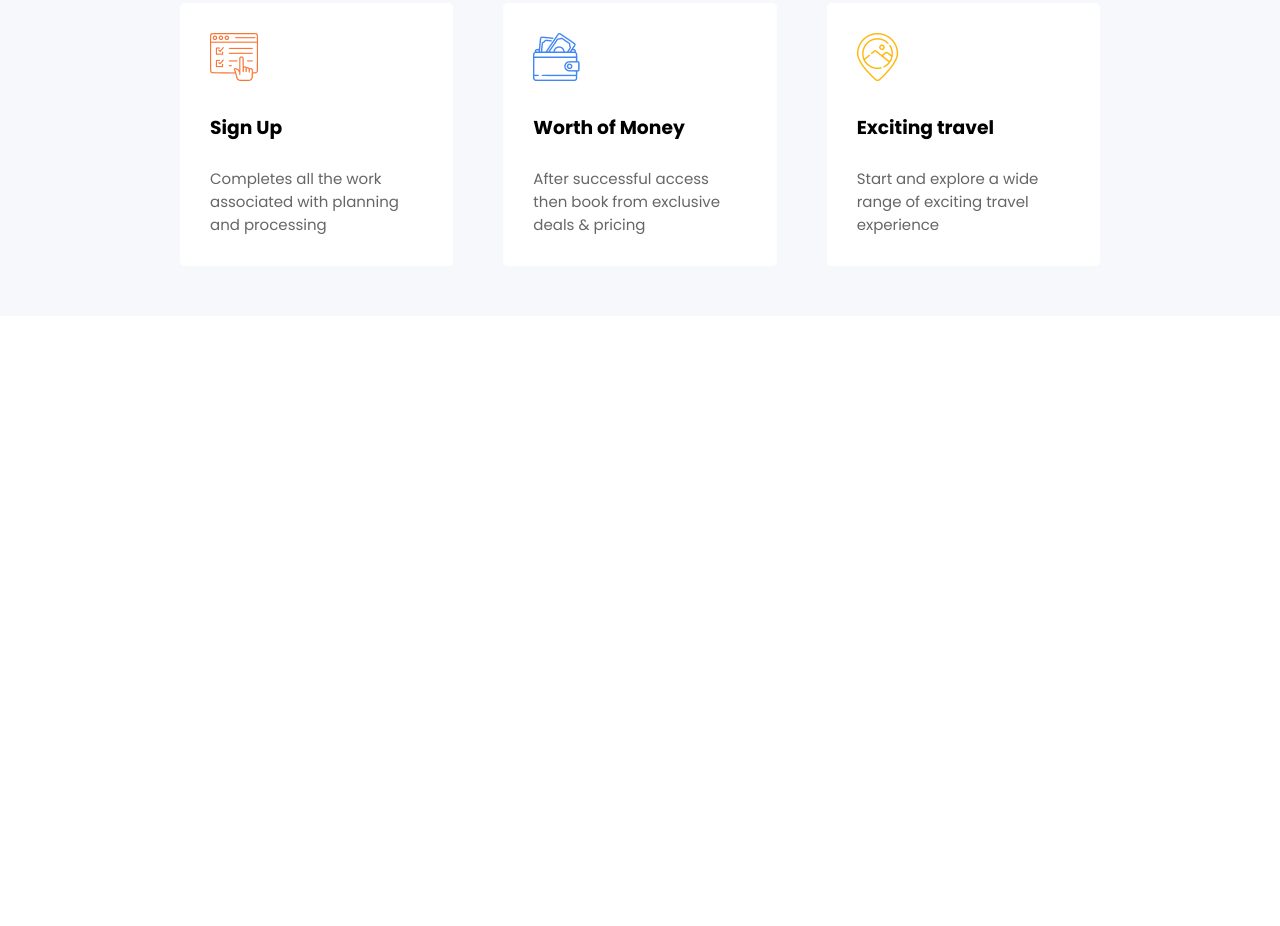
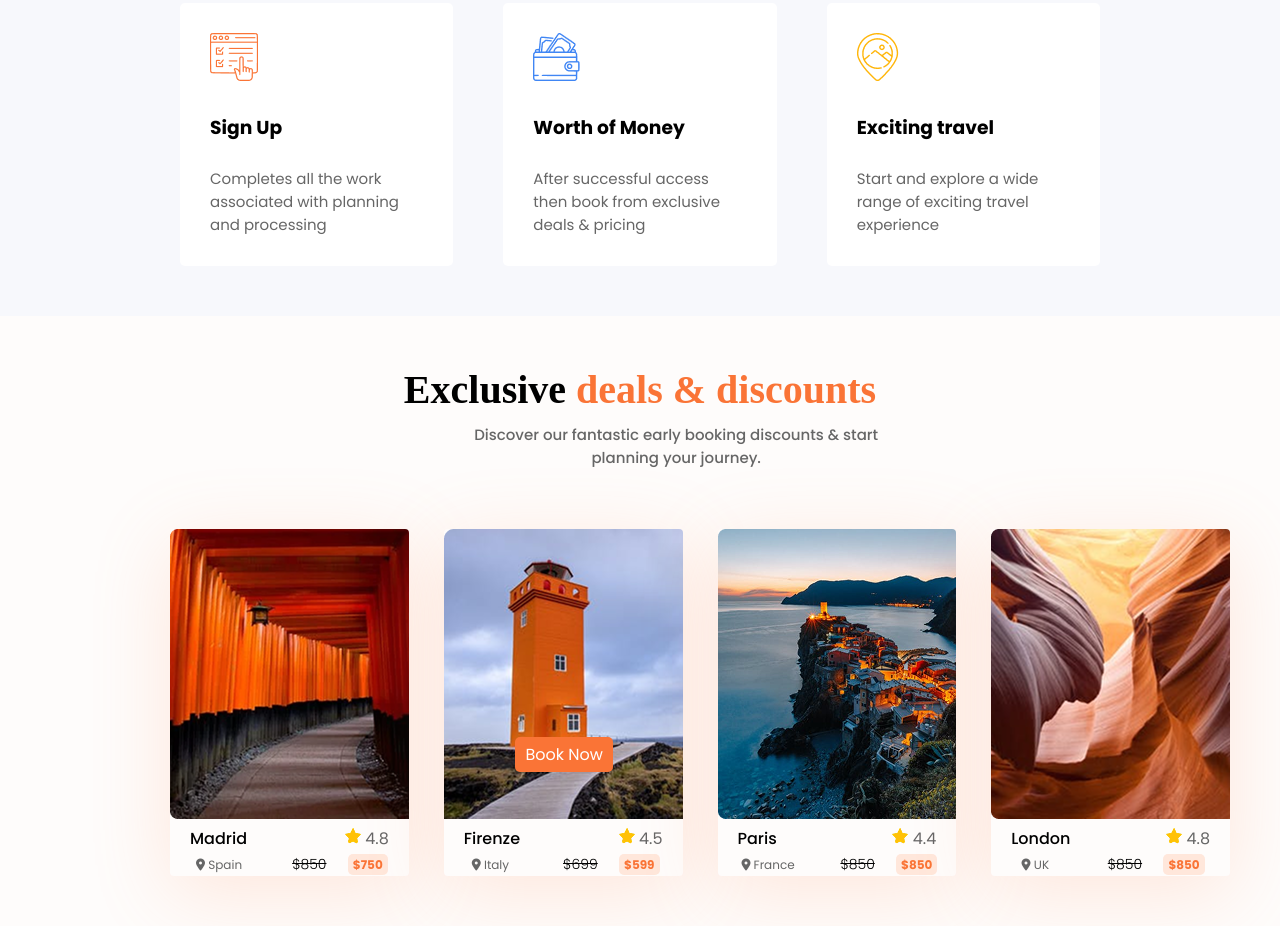
Before and after one commit to kaarunyamernstack/guvi-task1, a plain HTML site: page index.html in a window 1280 px wide. Shown: the part 1324-2250 px from the top of the page. Before the commit the page ends 1640 px from the top, so only its background shows below. Drawn offline with Linux system fonts and the light colour scheme.

Commit message:
add all the changed things

```diff
--- a/css/style.css
+++ b/css/style.css
@@ -218,3 +218,112 @@ font-family: "poppins",sans-serif;
     right: 180px;
 
 }
+
+.main1 {
+    width: 100%;
+    height: auto;
+    background-color: #FEFCFB;
+    text-align: center;
+    padding: 50px;
+}
+
+.card-content h1{
+    font-size: 40px;
+    font-family: "Volkhov", serif;
+}
+
+.card-content h1 span {
+    color: #FA7436;
+}
+
+.card-content p {
+    width: 450px;
+    font-size: 15px;
+    color: #666666;
+    padding: 10px;
+    text-align: center;
+    font-weight: 500;
+    position: relative;
+    left:34%;
+}
+
+.card {
+
+   display: flex;
+   margin-top: 20px;
+    max-width:1170px;
+    max-height: 426px;
+    gap: 35px;
+
+    margin-left:120px;
+}
+.card span{
+    color: #666666;
+}
+.card  .cost{
+    color: #FA7436;
+    background-color: #ffe7db;
+    border-radius:5px;
+    margin-left: 40px;
+    font-weight: bolder;
+}
+.card del{
+    position: relative;
+    left: 23px;
+    font-weight: 300;
+    font-size: 14px;
+}
+.card .loaction{
+    font-family: "poppins",sans-serif;
+}
+.location span{
+    font-weight: lighter;
+}
+.rating h4{
+   font-weight: 480;}
+.cards {
+    position: relative;
+    width: 250px;
+    border-radius: 10px;
+    overflow: hidden;
+    margin-top: 30px;
+    padding-bottom: 0 0 50px 0;background-color:#fefcfb;
+    border-radius: 4px;
+    box-shadow: 0 16px 80px 0 rgba(254, 147, 94, .2)
+
+
+}
+
+.cards img {
+
+    height: auto;
+}
+
+.cards a {
+    position: absolute;
+    top: 60%;
+    left: 30%;
+    background-color: #FA7436;
+    text-decoration: none;
+    padding: 5px 10px;
+    color: white;
+    border-radius: 5px;
+    border: none;
+}
+
+.rating {
+    display: flex;
+    justify-content: space-between;
+    padding: 0 20px;
+}
+
+.location {
+    display: flex;
+    justify-content: space-around;
+    padding: 0 10px;
+}
+
+.location span {
+    font-size: 12px;
+    padding: 2px 5px;
+}
--- a/index.html
+++ b/index.html
@@ -102,6 +102,120 @@
     </section>
 </div>
 
+<section>
+    <div class="main1">
+        <div class="card-content">
+            <h1>Exclusive <span>deals & discounts</span></h1>
+            <p>Discover our fantastic early booking discounts & start planning your journey.
+            </p>
+        </div>
+        <div class="card">
+            <div class="cards">
+                <img src="./images/Image (12).png">
+                <div class="rating">
+                    <h4>Madrid</h4>
+                    <span>
+                        <img src="./images/star 1.png">
+                        4.8
+                    </span>
+                </div>
+
+                <div class="location">
+                    <h4>
+                        <span>
+                            <i class="fa-solid fa-location-dot"></i>
+                            Spain
+                        </span>
+                    </h4>
+                    <div>
+                        <del>$850</del>
+                        <span class="cost">$750</span>
+                    </div>
+                </div>
+            </div>
+                <div class="cards">
+                    <img src="./images/Image (18).png">
+                    <a href="#Book Now">Book Now</a>
+                    <div class="rating">
+                        <h4>Firenze</h4>
+                        <span>
+                           <img src="./images/star 1.png">
+                            4.5
+                        </span>
+                    </div>
+
+                    <div class="location">
+                        <h4>
+                            <span>
+                                <i class="fa-solid fa-location-dot"></i>
+                                Italy
+                            </span>
+                        </h4>
+                        <div>
+                            <del>$699</del>
+                            <span class="cost">$599</span>
+                        </div>
+                    </div>
+                </div>
+
+    <div class="cards">
+        <img src="./images/Image (13).png">
+
+        <div class="rating">
+            <h4>Paris</h4>
+            <span>
+                <img src="./images/star 1.png">
+                4.4
+            </span>
+        </div>
+
+        <div class="location">
+            <h4>
+                <span>
+                    <i class="fa-solid fa-location-dot"></i>
+                    France
+                </span>
+            </h4>
+            <div>
+                <del>$850</del>
+                <span class="cost">$850</span>
+            </div>
+        </div>
+    </div>
+
+        <div class="cards">
+            <img src="./images/Image (14).png">
+
+            <div class="rating">
+                <h4>London</h4>
+                <span>
+                    <img src="./images/star 1.png">
+                    4.8
+                </span>
+            </div>
+
+            <div class="location">
+                <h4>
+                    <span>
+                        <i class="fa-solid fa-location-dot"></i>
+                        UK
+                    </span>
+                </h4>
+                <div>
+                    <del>$850</del>
+                    <span class="cost">$850</span>
+                </div>
+            </div>
+        </div>
+
+
+</div>
+
+
+        </div>
+
+
+</section>
 
 
 
```
Also changed, not shown: images/Image (18).png (added), images/star 1.png (added).
